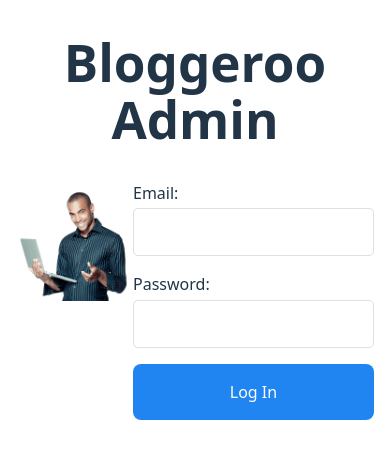
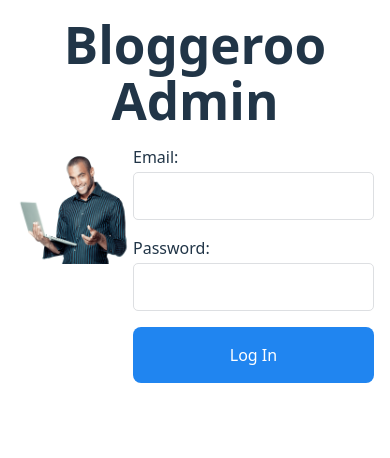
Before and after one commit to rubicon2/bloggeroo-web-client-admin, a React (Vite) app: page / in a window 390 px wide. Shown: the top 458 px of the page. Built offline with nearby package versions, Linux system fonts and the light colour scheme.

Commit message:
Mobile navBar now hangs over main content instead of pushing it down
Box shadow also applied.

```diff
--- a/src/components/header.jsx
+++ b/src/components/header.jsx
@@ -1,20 +1,31 @@
 import Container from './container';
 import { devices } from '../mediaQueries';
 import styled from 'styled-components';
+
+const HeaderBackground = styled.header`
+  position: relative;
+  z-index: 2;
+  background-color: white;
+`;
 
 const HeaderContainer = styled(Container)`
   text-align: center;
   @media ${devices.tablet} {
     text-align: left;
   }
+
+  & h1 {
+    margin: 0;
+    padding: 1rem 0;
+  }
 `;
 
 export default function Header() {
   return (
-    <header>
+    <HeaderBackground>
       <HeaderContainer>
         <h1>Bloggeroo Admin</h1>
       </HeaderContainer>
-    </header>
+    </HeaderBackground>
   );
 }
--- a/src/components/navBar.jsx
+++ b/src/components/navBar.jsx
@@ -11,6 +11,7 @@ const Nav = styled.nav`
   z-index: 1;
   top: 0;
   background-color: var(--theme-main-color);
+  box-shadow: 5px 5px 5px 5px var(--theme-shadow);
 
   & * {
     color: white;
--- a/src/components/primaryNavListMobile.jsx
+++ b/src/components/primaryNavListMobile.jsx
@@ -7,12 +7,8 @@ import styled from 'styled-components';
 
 import menuIcon from '../static/icons/menu_48px.svg';
 
-const NavList = styled(UnstyledList)`
-  position: absolute;
-  width: 100%;
-
-  display: grid;
-  grid-auto-rows: 1fr;
+const Menu = styled.div`
+  position: relative;
   text-align: center;
 
   & a,
@@ -26,15 +22,27 @@ const NavList = styled(UnstyledList)`
   & button {
     width: 100%;
   }
+
+  height: 48px;
+`;
+
+const NavList = styled(UnstyledList)`
+  position: absolute;
+  z-index: -1;
+  width: 100%;
+
+  display: grid;
+  grid-auto-rows: 48px;
+
+  box-shadow: 5px 5px 5px 5px var(--theme-shadow);
 `;
 
 export default function PrimaryNavListMobile({ isLoggedIn }) {
   const [menuOpen, setMenuOpen] = useState(false);
   return (
-    <NavList>
+    <Menu>
       {isLoggedIn ? (
         <>
-          <li>
           <NavButton onClick={() => setMenuOpen(!menuOpen)}>
             <img
               src={menuIcon}
@@ -44,9 +52,8 @@ export default function PrimaryNavListMobile({ isLoggedIn }) {
               }
             />
           </NavButton>
-          </li>
           {menuOpen && (
-            <>
+            <NavList>
               <li>
                 <NavButton
                   as={Link}
@@ -77,12 +84,14 @@ export default function PrimaryNavListMobile({ isLoggedIn }) {
               <li>
                 <LogOutButton />
               </li>
-            </>
+            </NavList>
           )}
         </>
       ) : (
+        <NavList>
           <NavButton to="/">Log In</NavButton>
+        </NavList>
       )}
-    </NavList>
+    </Menu>
   );
 }
--- a/src/index.css
+++ b/src/index.css
@@ -57,6 +57,7 @@ h1 {
 :root {
   --theme-main-color: rgb(32, 133, 240);
   --theme-grey: rgb(0, 0, 0, 0.1);
+  --theme-shadow: rgb(0, 0, 0, 0.1);
 }
 
 img {
```
Lines whose indentation alone changed are shown as unchanged.
